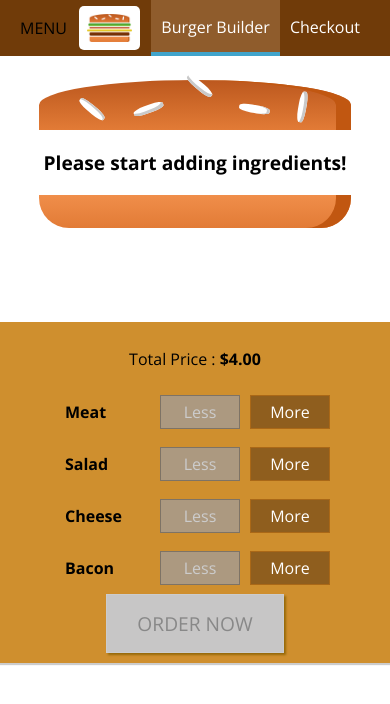
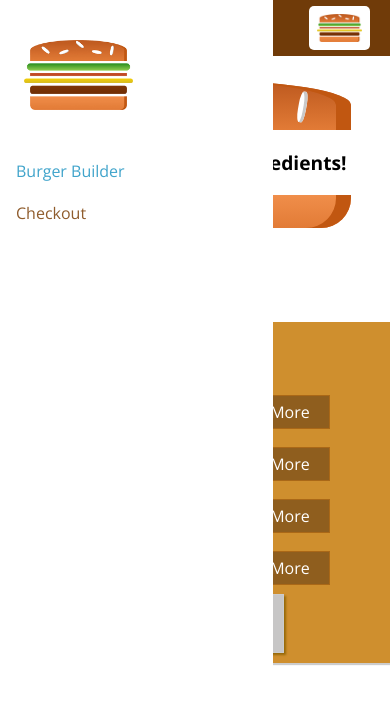
Before and after one commit to adi1506/Burger-Stack, a React (Create React App) app: page / in a window 390 px wide. Shown: the top 704 px of the page. Built offline with nearby package versions, Linux system fonts and the light colour scheme.

Commit message:
made the toolbar responsive

```diff
--- a/src/components/Layout/Layout.js
+++ b/src/components/Layout/Layout.js
@@ -2,10 +2,12 @@
 import Auxillary from '../../hoc/Auxillary';
 import classes from './Layout.module.css';
 import Toolbar from '../Navigation/Toolbar/Toolbar'
+import SideDrawer from '../Navigation/SideDrawer/SideDrawer';
 
 const Layout = (props) => (
    <Auxillary>
       <Toolbar/>
+      <SideDrawer />
       <main className={classes.Content}>{props.children}</main>
    </Auxillary>
 );
--- a/src/components/Logo/Logo.module.css
+++ b/src/components/Logo/Logo.module.css
@@ -1,5 +1,5 @@
 .Logo{
-    height:80%;
+    height:100%;
     background-color: white;
     padding:8px;
     box-sizing: border-box;
--- a/src/components/Navigation/NavigationItems/NavigationItem/NavigationItem.module.css
+++ b/src/components/Navigation/NavigationItems/NavigationItem/NavigationItem.module.css
@@ -1,19 +1,39 @@
+.NavigationItem {
+    margin:10px 0;
+    box-sizing: border-box;
+    display:block;
+    width:100%;
+}
+
+.NavigationItem a {
+    color: #8F5C2C;
+    text-decoration: none;
+    width: 100%;
+    box-sizing: border-box;
+    display:block;
+
+}
+
+.NavigationItem a:hover,
+.NavigationItem a:active,
+.NavigationItem a.active {
+    color : #40A4CB ;
+}
+
+@media (min-width : 500px) {
     .NavigationItem {
         margin:0;
-    box-sizing: border-box;
         display:flex;
         height:100%;
+        width:auto;
         align-items: center;
     }
 
     .NavigationItem a {
         color: white;
-    text-decoration: none;
         height: 100%;
         padding:16px 10px;
         border-bottom: 4px solid transparent;
-    box-sizing: border-box;
-    display:block;
 
     }
 
@@ -24,3 +44,4 @@
         border-bottom: 4px solid #40A4CB;
         color:white;
     }
+}
--- a/src/components/Navigation/NavigationItems/NavigationItems.module.css
+++ b/src/components/Navigation/NavigationItems/NavigationItems.module.css
@@ -3,6 +3,14 @@
     padding:0;
     list-style: none;
     display:flex;
+    flex-flow: column;
     align-items:center;
     height:100%
 }
+
+@media ( min-width : 500px)
+{
+    .NavigationItems{
+        flex-flow: row;
+    }
+}
--- /dev/null
+++ b/src/components/Navigation/SideDrawer/SideDrawer.js
@@ -0,0 +1,21 @@
+import React from 'react';
+import Logo from '../../Logo/Logo';
+import NavigationItems from '../NavigationItems/NavigationItems';
+import classes from './SideDrawer.module.css';
+
+const SideDrawer = (props) => {
+   return (
+      <div className={classes.SideDrawer}>
+         <div className={classes.Logo}>
+             <Logo />
+         </div>
+
+         <nav>
+            <NavigationItems />
+         </nav>
+      </div>
+   );
+};
+
+
+export default SideDrawer;
--- /dev/null
+++ b/src/components/Navigation/SideDrawer/SideDrawer.module.css
@@ -0,0 +1,34 @@
+  .SideDrawer{
+      position : fixed;
+      width : 280px;
+      max-width: 70%;
+      height: 100%;
+      left: 0;
+      top: 0;
+      z-index: 200;
+      background-color: white;
+      padding: 32px 16px;
+      box-sizing: border-box;
+      transition: transform 0.3s ease-out;
+  }
+
+  @media (min-width:500px)
+  {
+      .SideDrawer{
+          display:none;
+      }
+  }
+
+  .Open{
+      transform: translateX(0);
+  }
+
+  .Close{
+    transform: translateX(-100%);
+}
+
+.Logo{
+    height:11%;
+    margin-bottom: 32px  ;
+
+}
--- a/src/components/Navigation/Toolbar/Toolbar.js
+++ b/src/components/Navigation/Toolbar/Toolbar.js
@@ -6,8 +6,11 @@
 const Toolbar = (props) => (
     <header className={classes.Toolbar}>
         <div>MENU</div>
-        <Logo />
-        <nav>
+        <div className={classes.Logo}>
+            <Logo />
+        </div>
+
+        <nav className={classes.DesktopOnly}>
             <NavigationItem/>
         </nav>
     </header>
--- a/src/components/Navigation/Toolbar/Toolbar.module.css
+++ b/src/components/Navigation/Toolbar/Toolbar.module.css
@@ -17,3 +17,13 @@
 .Toolbar nav{
     height: 100%;
 }
+
+.Logo{
+    height:80%;
+}
+
+@media (max-width: 499px) {
+    .DesktopOnly{
+        display:none;
+    }
+}
```
Lines whose indentation alone changed are shown as unchanged.
